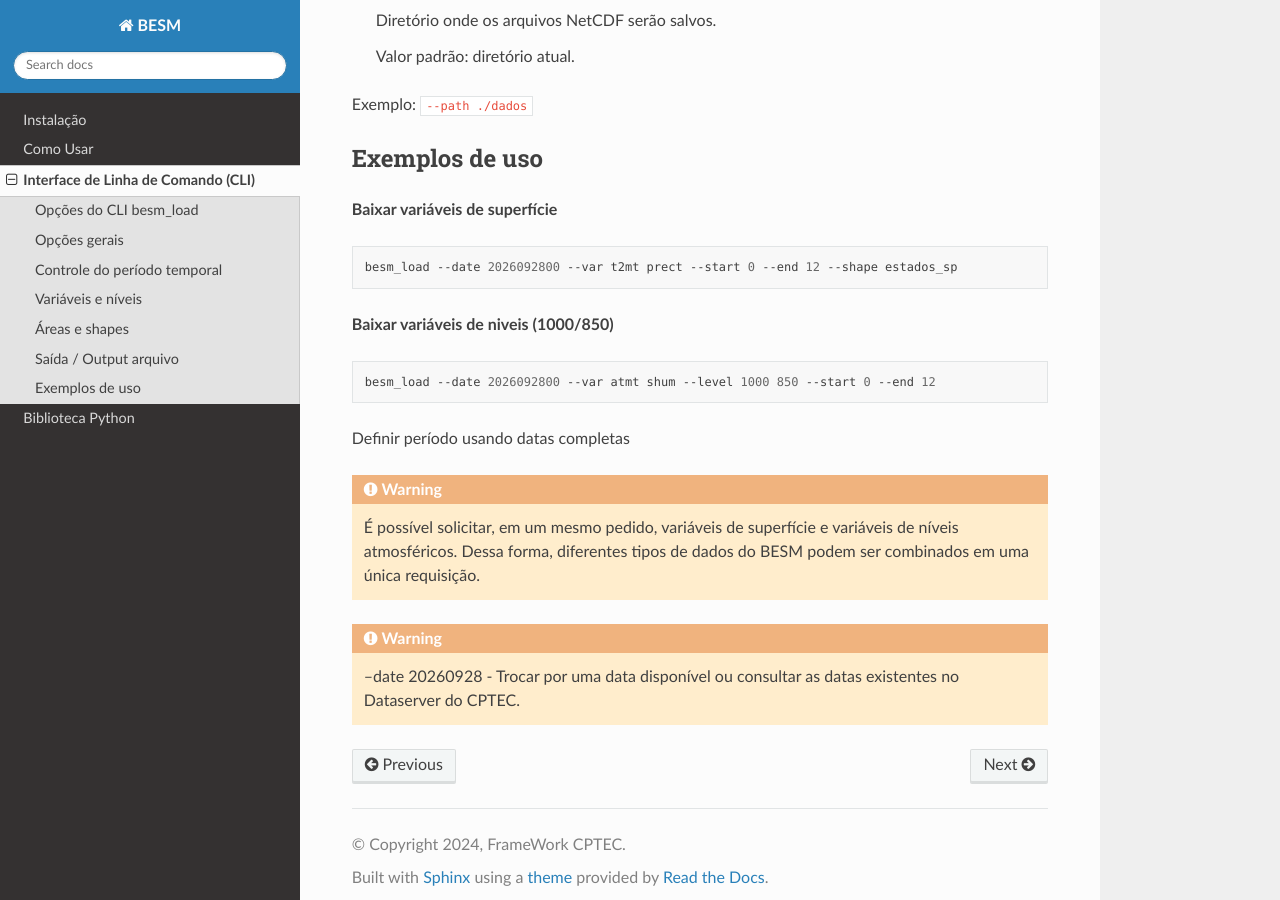
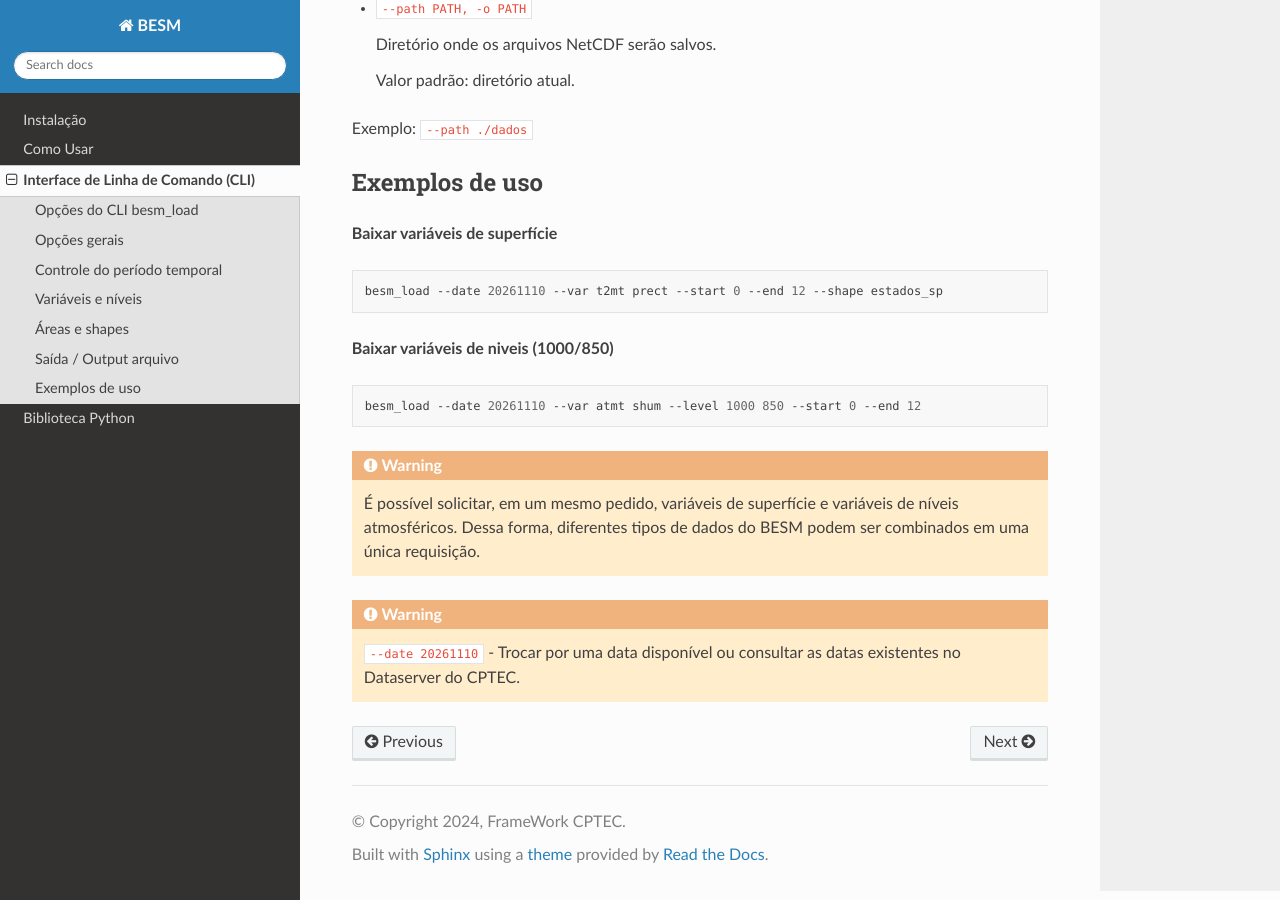
Before and after one commit to framework-CPTEC/CPTEC_BESM, a Sphinx documentation site: the page built from docs/usageCLI.rst, in a window 1280 px wide and 900 px high, scrolled down 2460 px. Built offline with Sphinx 7.4.7 and the Read the Docs theme 3.1.0, drawn with Linux system fonts in a browser that asks for light colours; some of the changed text lies outside the part shown.

Commit message:
Update usageCLI.rst

```diff
--- a/docs/usageCLI.rst
+++ b/docs/usageCLI.rst
@@ -127,18 +127,17 @@ Exemplos de uso
 
 .. code-block:: shell
 
-  besm_load --date 2026092800 --var t2mt prect --start 0 --end 12 --shape estados_sp
+  besm_load --date 20261110 --var t2mt prect --start 0 --end 12 --shape estados_sp
 
 **Baixar variáveis de niveis (1000/850)**
 
 .. code-block:: shell
 
-  besm_load --date 2026092800 --var atmt shum --level 1000 850 --start 0 --end 12
+  besm_load --date 20261110 --var atmt shum --level 1000 850 --start 0 --end 12
 
-Definir período usando datas completas
 
 .. code-block:: shell
-  besm_load --date 20260928--var t2mt --start 20260101 --end 20261231
+  besm_load --date 20261110--var t2mt --start 20260101 --end 20261231
 
 
 .. warning::
@@ -147,4 +146,4 @@ Definir período usando datas completas
 
 .. warning::
 
-  --date 20260928 - Trocar por uma data disponível ou consultar as datas existentes no Dataserver do CPTEC.
+  ``--date 20261110`` - Trocar por uma data disponível ou consultar as datas existentes no Dataserver do CPTEC.
```
Also changed, not shown: other parts of docs/usageCLI.rst (+8 -8 lines).
